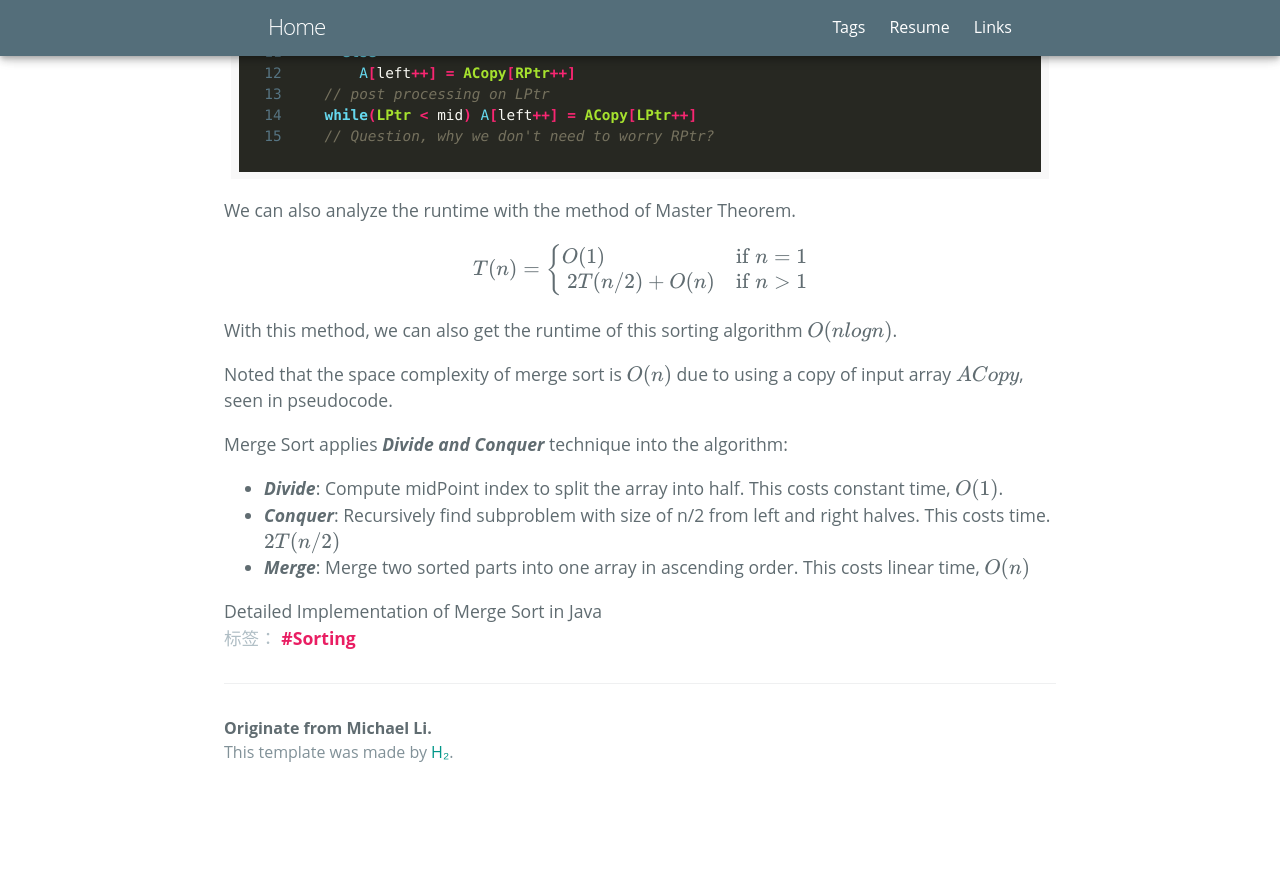
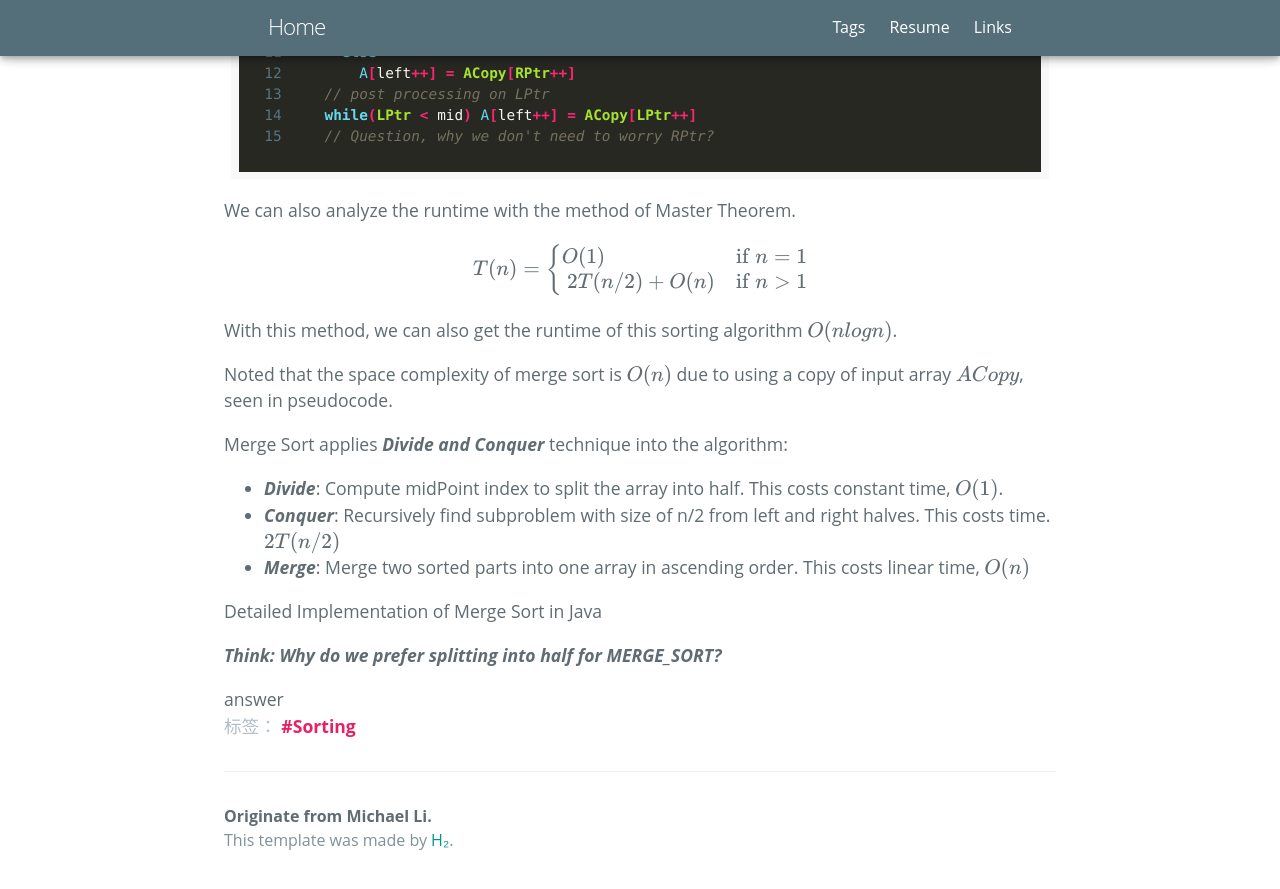
Before and after one commit to zl323/zl323.github.io, a Jekyll site: the page built from _posts/2020-05-13-Merge-Sort.md, in a window 1280 px wide and 900 px high, scrolled down 1820 px. Shown: the top 889 px of the window. Built offline with Jekyll 4.4.1, drawn with Linux system fonts in a browser that asks for light colours; some web fonts are replaced; formulas are drawn with MathJax 3; before the commit the page ends 2632 px from its top, so only the background shows below that.

Commit message:
add thinking question for merge sort

```diff
--- a/_posts/2020-05-13-Merge-Sort.md
+++ b/_posts/2020-05-13-Merge-Sort.md
@@ -81,3 +81,10 @@ MERGE_SORT(A, ACopy, left, right):
 {% endhighlight %}
 
 </details>
+
+
+***Think: Why do we prefer splitting into half for MERGE_SORT?***
+<details>
+<summary>answer</summary>
+
+</details>
```
